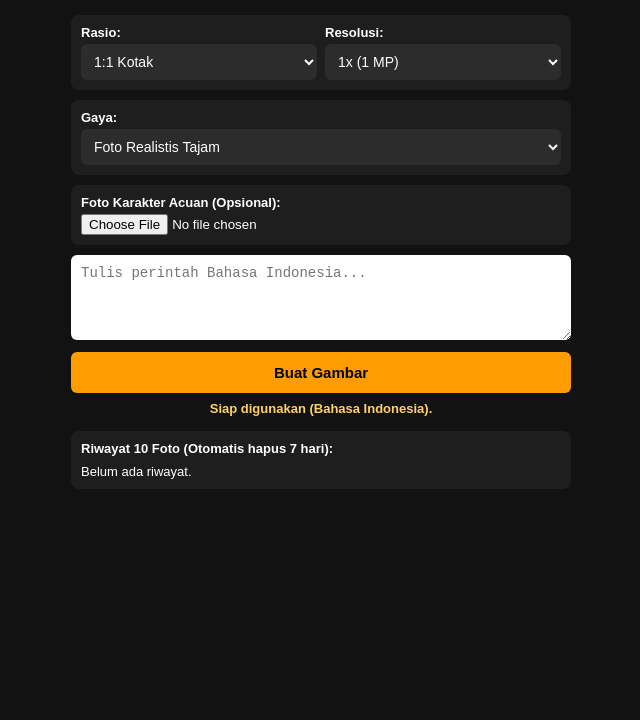
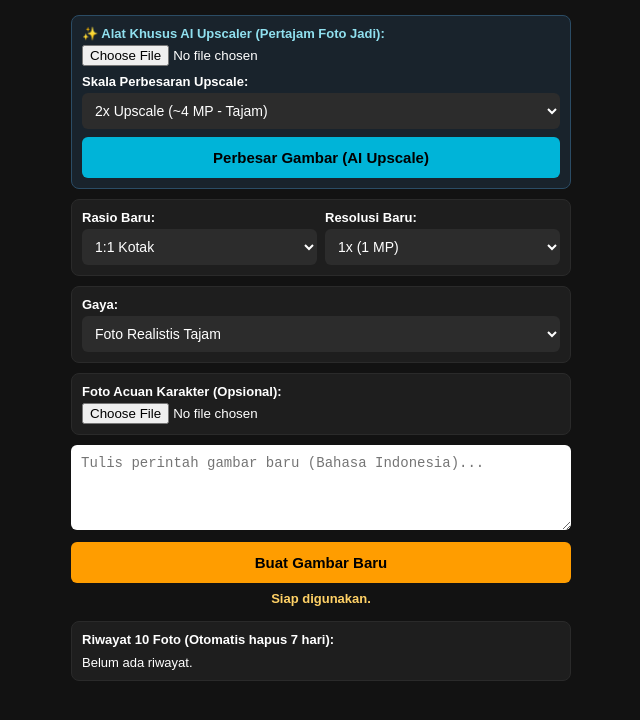
Before and after one commit to ruferd/rudyferd-image-generator, a plain HTML site: page index.html in a window 1280 px wide. Shown: the part 66-786 px from the top of the page, without its empty margins (319-959 px from the left). Drawn offline with Linux system fonts and the light colour scheme.

Commit message:
Update index.html

```diff
--- a/index.html
+++ b/index.html
@@ -3,21 +3,23 @@
 <head>
 <meta charset="UTF-8">
 <meta name="viewport" content="width=device-width, initial-scale=1.0">
-<title>Rudyferd AI Studio</title>
+<title>Rudyferd AI Studio & Upscaler</title>
 <style>
 body{font-family:sans-serif;max-width:500px;margin:10px auto;padding:12px;background:#121212;color:#fff;text-align:center}
-.box{background:#1e1e1e;padding:10px;border-radius:8px;margin-bottom:10px;text-align:left;font-size:13px}
-.row{display:flex;gap:8px}.row>div{flex:1}
+.box{background:#1e1e1e;padding:10px;border-radius:8px;margin-bottom:10px;text-align:left;font-size:13px;border:1px solid #2a2a2a}
+.box-up{background:#19232c;border:1px solid #2b4c65}
+.row{display:flex;gap:8px;align-items:center}.row>div{flex:1}
 label{display:block;margin-bottom:4px;font-weight:bold}
 select,textarea,button{width:100%;box-sizing:border-box;border-radius:6px;border:none;font-size:14px}
 select{padding:9px;background:#2c2c2c;color:#fff}
 textarea{height:85px;padding:10px;margin-bottom:8px}
-button{padding:12px;background:#ff9d00;color:#000;font-weight:bold;font-size:15px}
+button{padding:12px;background:#ff9d00;color:#000;font-weight:bold;font-size:15px;cursor:pointer}
+.btn-up{background:#00b4d8;color:#000;margin-top:8px}
 button:disabled{background:#555;color:#aaa}
-#prev{max-width:120px;margin-top:8px;border-radius:6px;display:none}
+#prev,#prevUp{max-width:120px;margin-top:8px;border-radius:6px;display:none}
 .btn-del{background:#333;color:#fff;font-size:11px;padding:5px 8px;width:auto;margin-top:6px;display:none}
-.btn-dl{display:block;background:#28a745;color:#fff;padding:9px;margin-top:6px;border-radius:6px;text-decoration:none;font-weight:bold}
-.btn-dl-sm{display:block;background:#28a745;color:#fff;padding:6px;margin-top:5px;border-radius:5px;text-decoration:none;font-size:11px}
+.btn-dl{display:block;background:#28a745;color:#fff;padding:9px;margin-top:6px;border-radius:6px;text-decoration:none;font-weight:bold;text-align:center}
+.btn-dl-sm{display:block;background:#28a745;color:#fff;padding:6px;margin-top:5px;border-radius:5px;text-decoration:none;font-size:11px;text-align:center}
 #hasil img{width:100%;border-radius:8px;margin-top:10px}
 #riwayat{display:grid;grid-template-columns:repeat(2,1fr);gap:8px;margin-top:8px}
 #riwayat div{background:#262626;padding:6px;border-radius:6px;font-size:10px;color:#aaa;text-align:center}
@@ -27,13 +29,30 @@ button:disabled{background:#555;color:#aaa}
 </head>
 <body>
 <h3>Rudyferd AI Studio</h3>
+
+<div class="box box-up">
+  <label style="color:#90e0ef">✨ Alat Khusus AI Upscaler (Pertajam Foto Jadi):</label>
+  <input type="file" id="fUp" accept="image/*">
+  <img id="prevUp">
+  <button type="button" id="bDelUp" class="btn-del">Hapus Foto Upscale</button>
+  <div style="margin-top:8px">
+    <label>Skala Perbesaran Upscale:</label>
+    <select id="skalaUp">
+      <option value="4">2x Upscale (~4 MP - Tajam)</option>
+      <option value="16">4x Upscale (~16 MP - Ultra HD)</option>
+      <option value="32">6x Upscale (~32 MP - Maksimal)</option>
+    </select>
+  </div>
+  <button type="button" id="bUpscale" class="btn-up">Perbesar Gambar (AI Upscale)</button>
+</div>
+
 <div class="box row">
-  <div><label>Rasio:</label><select id="rasio"><option value="512,512">1:1 Kotak</option><option value="512,896">9:16 Story</option><option value="896,512">16:9 Lebar</option><option value="576,768">3:4 Foto</option><option value="768,576">4:3 Standar</option><option value="768,512">3:2 Kamera</option></select></div>
-  <div><label>Resolusi:</label><select id="res"><option value="2">1x (1 MP)</option><option value="4">2x (4 MP)</option><option value="8">4x (16 MP)</option><option value="11.2">6x (32 MP)</option></select></div>
+  <div><label>Rasio Baru:</label><select id="rasio"><option value="512,512">1:1 Kotak</option><option value="512,896">9:16 Story</option><option value="896,512">16:9 Lebar</option><option value="576,768">3:4 Foto</option><option value="768,576">4:3 Standar</option><option value="768,512">3:2 Kamera</option></select></div>
+  <div><label>Resolusi Baru:</label><select id="res"><option value="1">1x (1 MP)</option><option value="4">2x (4 MP)</option><option value="16">4x (16 MP)</option><option value="32">6x (32 MP)</option></select></div>
 </div>
 <div class="box"><label>Gaya:</label><select id="gaya"><option value="photorealistic, ultra detailed, sharp focus, 8k">Foto Realistis Tajam</option><option value="anime style, vibrant, clean lineart">Anime / Ilustrasi</option><option value="3d render, unreal engine 5, detailed">3D Animasi</option><option value="">Sesuai Teks Saja</option></select></div>
 <div class="box">
-  <label>Foto Karakter Acuan (Opsional):</label>
+  <label>Foto Acuan Karakter (Opsional):</label>
   <input type="file" id="fImg" accept="image/*">
   <img id="prev"><button type="button" id="bDel" class="btn-del">Hapus Foto</button>
   <div id="mBox" style="display:none;margin-top:8px">
@@ -41,11 +60,11 @@ button:disabled{background:#555;color:#aaa}
     <label style="margin-top:8px">Pilih Pekerjaan Baru:</label><select id="profesi"><option value="">-- Ketik Sendiri di Teks --</option><option value="wearing white doctor coat and stethoscope in hospital">Dokter</option><option value="wearing white chef uniform and hat in kitchen">Koki / Chef</option><option value="wearing white astronaut space suit in spaceship">Astronot</option><option value="wearing firefighter uniform and helmet">Pemadam Kebakaran</option><option value="wearing airline pilot uniform in cockpit">Pilot</option><option value="wearing black business suit in modern office">Pebisnis / CEO</option><option value="wearing police uniform on city street">Polisi</option><option value="wearing engineer vest and yellow hard hat">Insinyur Proyek</option></select>
   </div>
 </div>
-<textarea id="prm" placeholder="Tulis perintah Bahasa Indonesia..."></textarea>
-<button type="button" id="bRun">Buat Gambar</button>
-<div id="stat">Siap digunakan (Bahasa Indonesia).</div>
+<textarea id="prm" placeholder="Tulis perintah gambar baru (Bahasa Indonesia)..."></textarea>
+<button type="button" id="bRun">Buat Gambar Baru</button>
+<div id="stat">Siap digunakan.</div>
 <div id="hasil"></div>
 <div class="box" style="margin-top:15px"><label>Riwayat 10 Foto (Otomatis hapus 7 hari):</label><div id="riwayat"></div></div>
-<script src="app.js?v=19"></script>
+<script src="app.js?v=20"></script>
 </body>
 </html>
```
